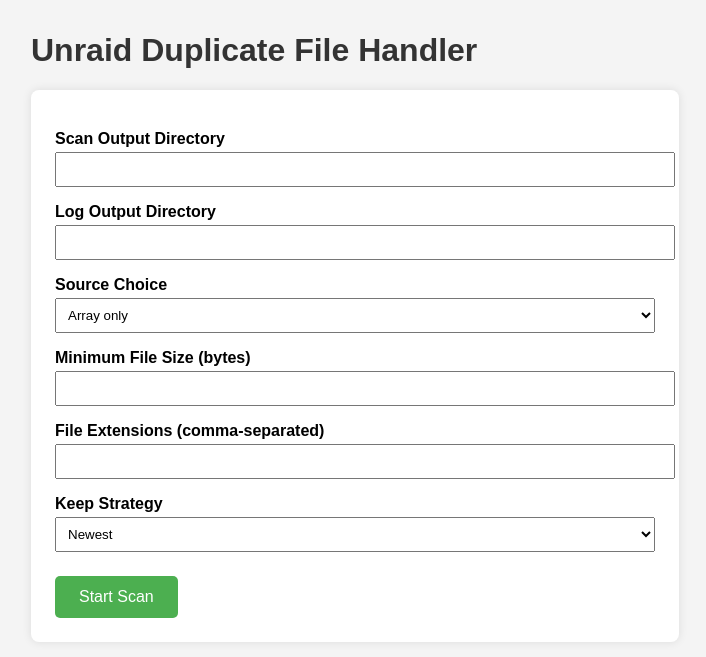
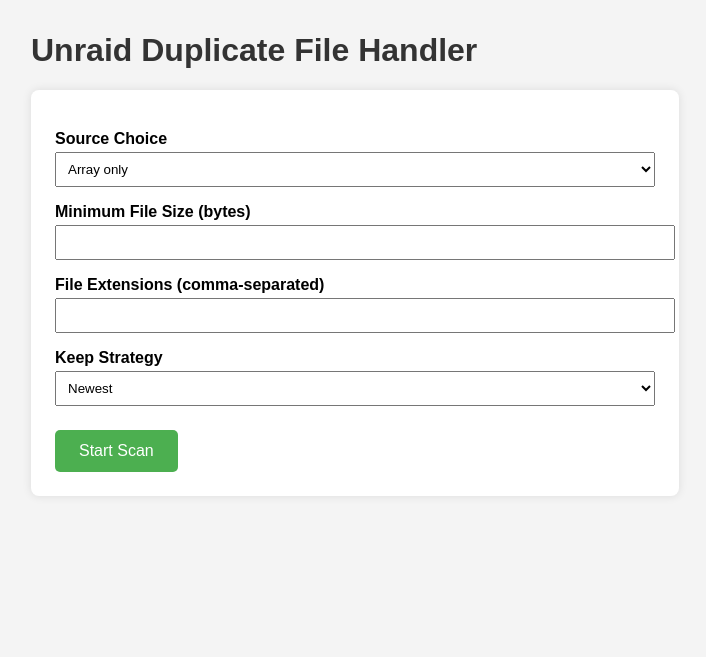
Before and after one commit to Bovive/unraid-duplicate-file-handler, a Flask app: page / in a window 1280 px wide. Shown: the top 657 px of the page, without its empty margins (1-707 px from the left). Run offline with Flask 3, Linux system fonts and the light colour scheme.

Commit message:
Remove Custom Output Paths

```diff
--- a/modules/scan.py
+++ b/modules/scan.py
@@ -14,7 +14,8 @@ def scan_for_duplicates():
     ext_filter = []
     keep_strategy = "newest"
 
-    scan_output_dir = "/config/scan_results"
+    # Fixed output directory
+    scan_output_dir = "/output/scan_results"
     os.makedirs(scan_output_dir, exist_ok=True)
 
     file_index = {}
--- a/templates/index.html
+++ b/templates/index.html
@@ -46,12 +46,6 @@
 <body>
     <h1>Unraid Duplicate File Handler</h1>
     <form action="/scan" method="post">
-        <label for="scan_output_dir">Scan Output Directory</label>
-        <input type="text" id="scan_output_dir" name="scan_output_dir" required>
-
-        <label for="log_output_dir">Log Output Directory</label>
-        <input type="text" id="log_output_dir" name="log_output_dir" required>
-
         <label for="source_choice">Source Choice</label>
         <select id="source_choice" name="source_choice">
             <option value="1">Array only</option>
@@ -76,6 +70,7 @@
         <button type="submit">Start Scan</button>
     </form>
 
+
     {% if result %}
     <div class="result">
         <h2>Scan Complete</h2>
```
